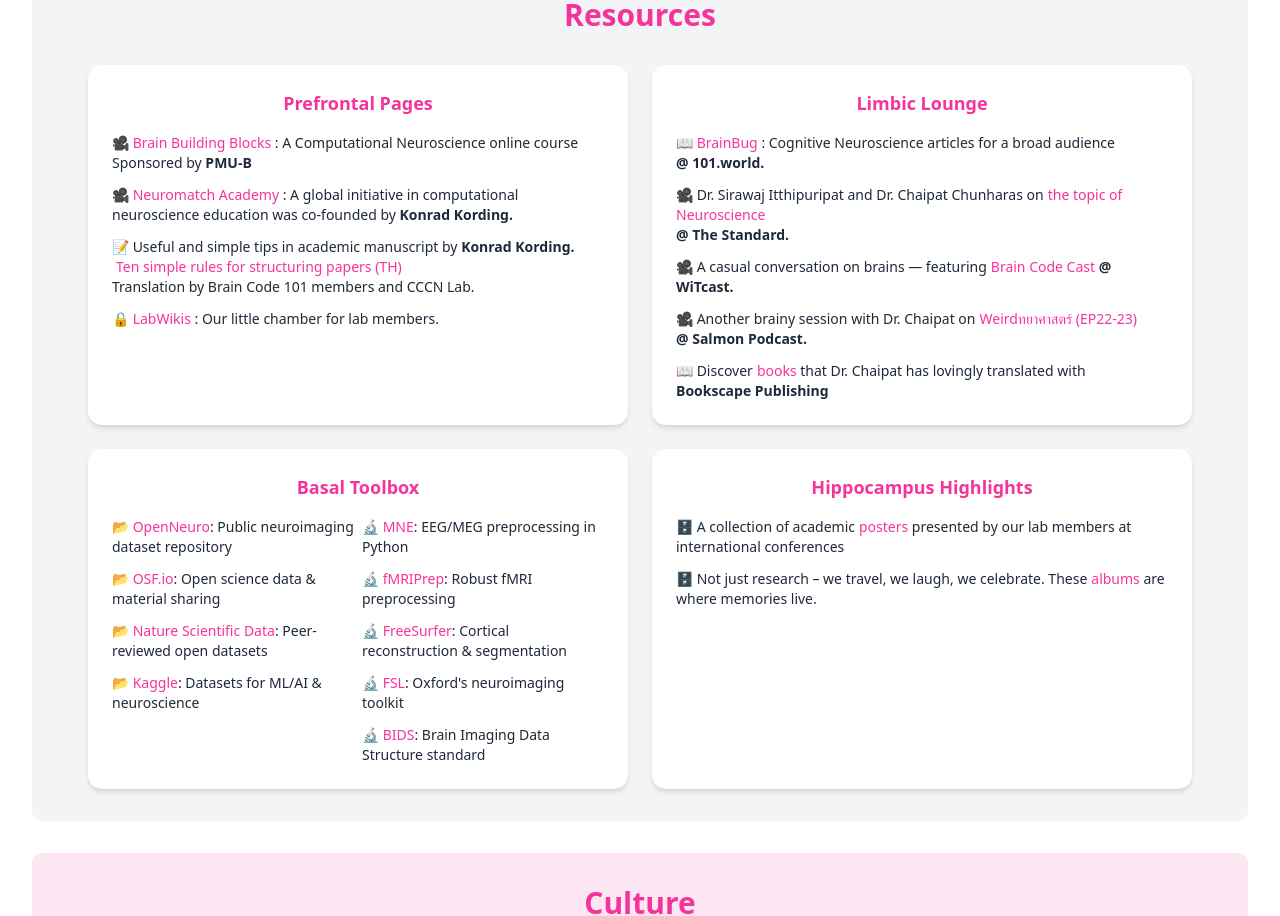
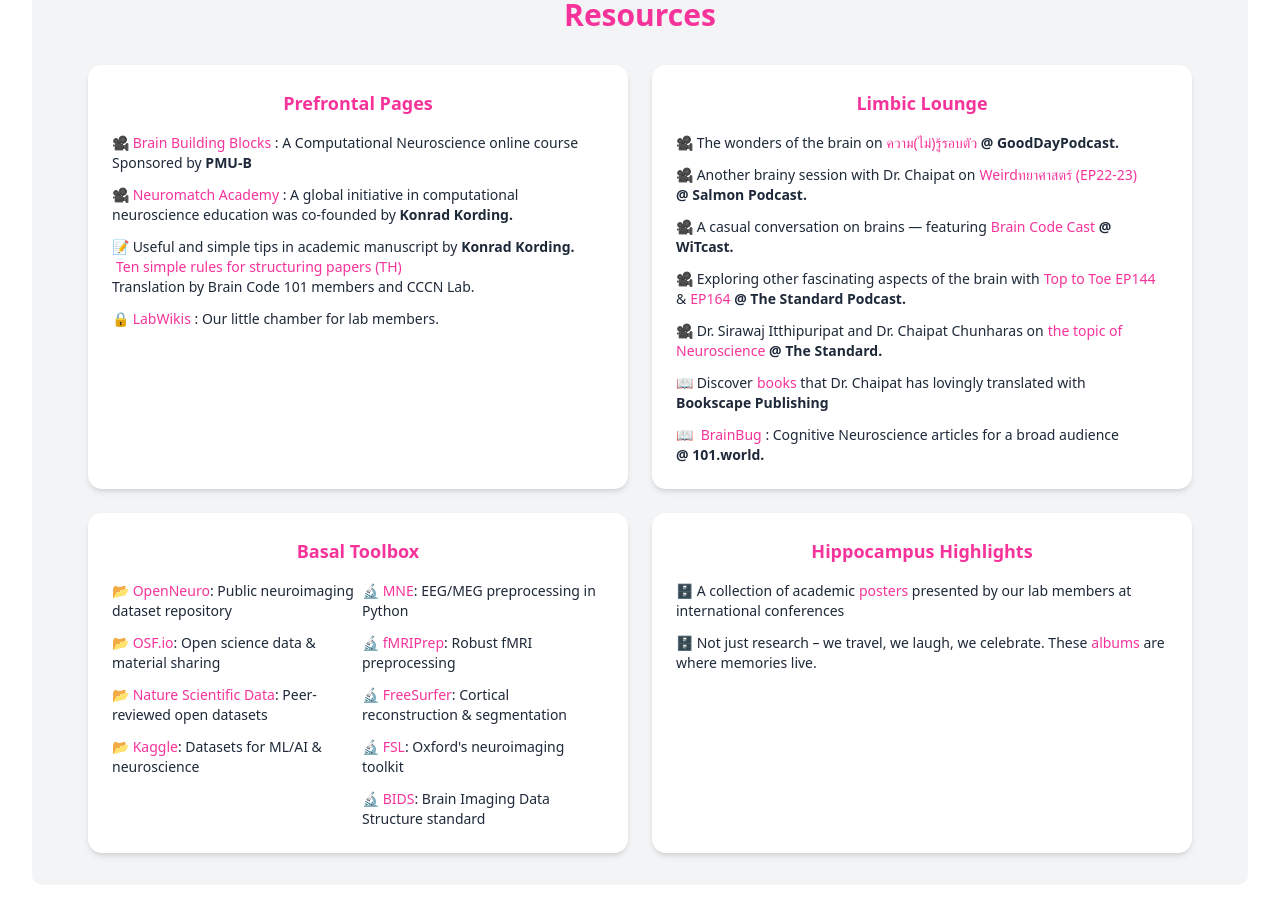
Before and after one commit to tokecny/cccn-website-2.0, a Next.js app: page / in a window 1280 px wide. Shown: the part 4040-4956 px from the top of the page. Built offline with nearby package versions, Linux system fonts and the light colour scheme.

Commit message:
Update resources.tsx

```diff
--- a/src/components/resources.tsx
+++ b/src/components/resources.tsx
@@ -71,40 +71,16 @@
               Limbic Lounge
             </h3>
             <div className="space-y-3 text-gray-800 text-sm">
-              <p>
-                📖{" "}
+               <p>
+                🎥 The wonders of the brain on
                 <a
-                  href="https://www.the101.world/author/chaipat-chunharas/"
-                  target="_blank"
-                  className="text-pink-500 hover:underline"
-                >
-                  BrainBug
-                </a>{" "}
-                : Cognitive Neuroscience articles for a broad audience <br></br>
-                <b>@ 101.world.</b>
-              </p>
-              <p>
-                🎥 Dr. Sirawaj Itthipuripat and Dr. Chaipat Chunharas on
-                <a
-                  href="https://www.youtube.com/watch?v=xDWEmsFyJCU&t=97s"
+                  href="https://www.youtube.com/watch?v=odDBItsvNrg"
                   target="_blank"
                   className="text-pink-500 hover:underline ml-1"
                 >
-                  the topic of Neuroscience
+                  ความ(ไม่)รู้รอบตัว
                 </a>{" "}
-                <br></br>
-                <b>@ The Standard.</b>
-              </p>
-              <p>
-                🎥 A casual conversation on brains — featuring
-                <a
-                  href="https://www.youtube.com/watch?v=w9W8wivMyXo&list=PLnngDzPu334Ddj6YmFD6ADnhGk4Rfqqdm"
-                  target="_blank"
-                  className="text-pink-500 hover:underline ml-1"
-                >
-                  Brain Code Cast
-                </a>{" "}
-                <b>@ WiTcast.</b>
+                <b>@ GoodDayPodcast.</b>
               </p>
               <p>
                 🎥 Another brainy session with Dr. Chaipat on
@@ -119,6 +95,47 @@
                 <b>@ Salmon Podcast.</b>
               </p>
               <p>
+                🎥 A casual conversation on brains — featuring
+                <a
+                  href="https://www.youtube.com/watch?v=w9W8wivMyXo&list=PLnngDzPu334Ddj6YmFD6ADnhGk4Rfqqdm"
+                  target="_blank"
+                  className="text-pink-500 hover:underline ml-1"
+                >
+                  Brain Code Cast
+                </a>{" "}
+                <b>@ WiTcast.</b>
+              </p>
+              <p>
+                🎥 Exploring other fascinating aspects of the brain with
+                <a
+                  href="https://www.youtube.com/watch?v=-fa65u2Ymvg"
+                  target="_blank"
+                  className="text-pink-500 hover:underline ml-1"
+                >
+                  Top to Toe EP144
+                </a>{" "}
+                &
+                <a
+                  href="https://www.youtube.com/watch?v=gqv7gn689tQ"
+                  target="_blank"
+                  className="text-pink-500 hover:underline ml-1"
+                >
+                  EP164
+                </a>{" "}
+                <b>@ The Standard Podcast.</b>
+              </p>
+              <p>
+                🎥 Dr. Sirawaj Itthipuripat and Dr. Chaipat Chunharas on
+                <a
+                  href="https://www.youtube.com/watch?v=xDWEmsFyJCU&t=97s"
+                  target="_blank"
+                  className="text-pink-500 hover:underline ml-1"
+                >
+                  the topic of Neuroscience
+                </a>{" "}
+                <b>@ The Standard.</b>
+              </p>
+              <p>
                 📖 Discover
                 <a
                   href="https://bookscape.co/?s=%E0%B8%8A%E0%B8%B1%E0%B8%A2%E0%B8%A0%E0%B8%B1%E0%B8%97%E0%B8%A3"
@@ -129,6 +146,18 @@
                 </a>{" "}
                 that Dr. Chaipat has lovingly translated with<br></br>{" "}
                 <b>Bookscape Publishing</b>
+              </p>
+              <p>
+                📖{" "}
+                <a
+                  href="https://www.the101.world/author/chaipat-chunharas/"
+                  target="_blank"
+                  className="text-pink-500 hover:underline ml-1"
+                >
+                  BrainBug
+                </a>{" "}
+                : Cognitive Neuroscience articles for a broad audience <br></br>
+                <b>@ 101.world.</b>
               </p>
             </div>
           </div>
```
